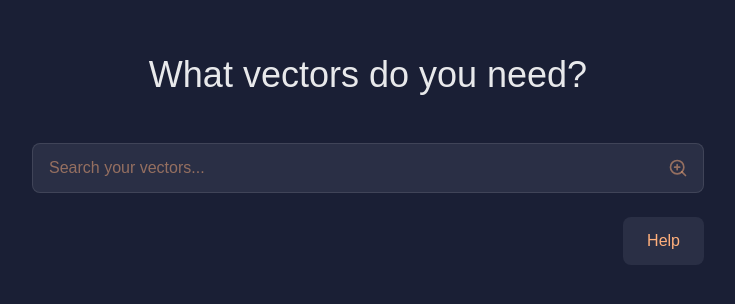
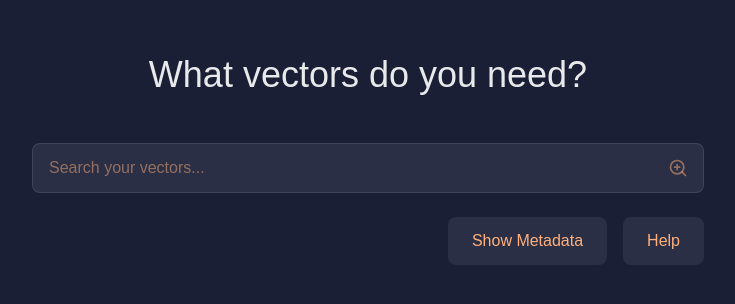
Before and after one commit to TownLake/vectorize-explorer, a Next.js app: page / in a window 1280 px wide. Shown: the part 228-532 px from the top of the page, without its empty margins (272-1007 px from the left). Built offline with nearby package versions, Linux system fonts and the light colour scheme.

Commit message:
fix metadata button

```diff
--- a/app/page.tsx
+++ b/app/page.tsx
@@ -93,7 +93,13 @@ export default function Home() {
           </button>
         </div>
 
-        <div className="flex justify-end mb-6">
+        <div className="flex justify-end mb-6 space-x-4">
+          <button
+            onClick={handleShowMetadata}
+            className="bg-[#2a2f45] hover:bg-[#3a3f55] text-[#ffb07c] px-6 py-3 rounded-lg transition-all duration-300"
+          >
+            Show Metadata
+          </button>
           <a
             href="https://github.com/TownLake/vectorize-explorer"
             target="_blank"
```
